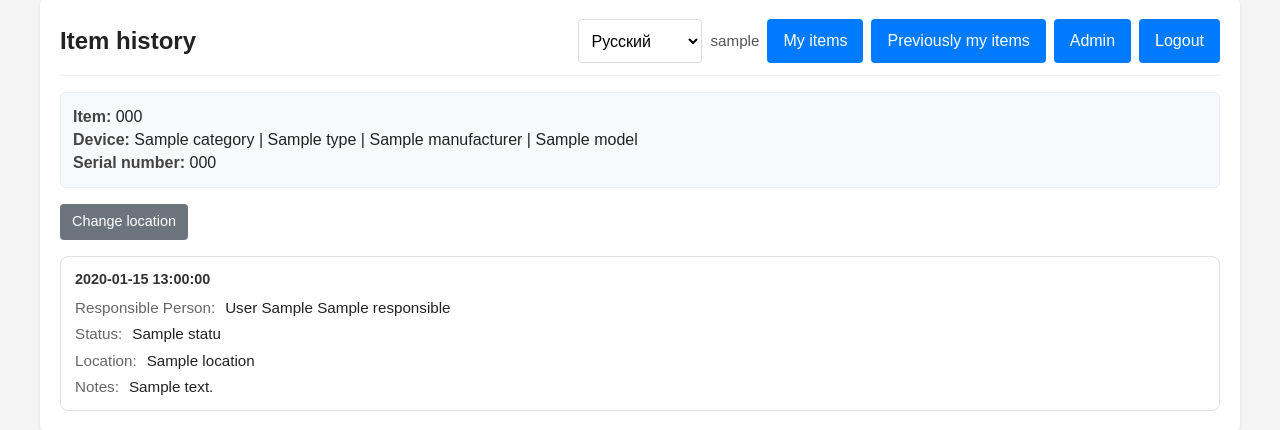
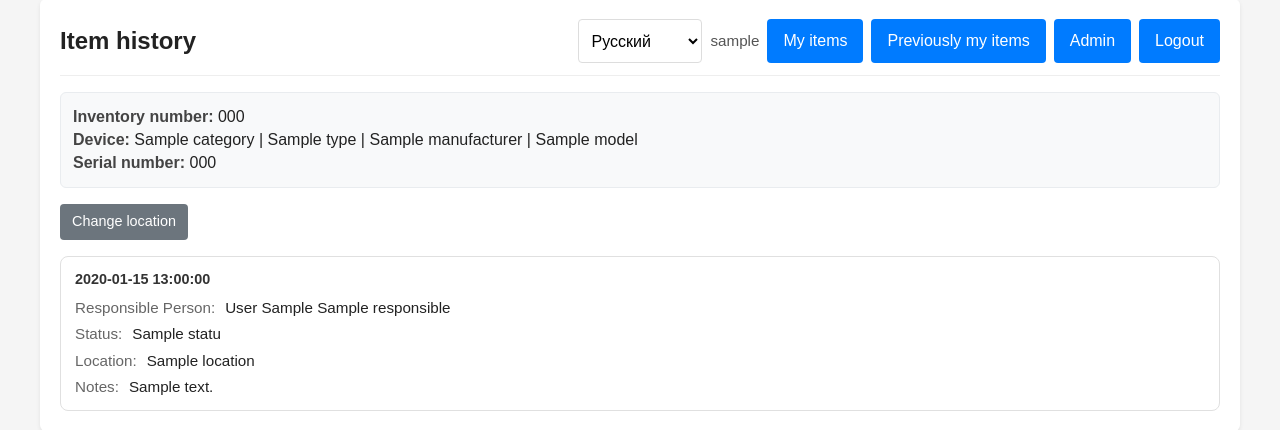
Before and after one commit to disafronov/sloths-inventory, a Django app: page /items/1/ in a window 1280 px wide. Shown: the part 21-451 px from the top of the page. Run offline with Django 5.2, Linux system fonts and the light colour scheme; a user stored in the database is signed in; tables that the repository leaves empty hold one stand-in row (values such as "Sample post"); parts of the project's set-up code (start-up, migrations or seed data) failed here and were passed over.

Commit message:
fix: update item history template for clarity
- Changed the label from "Item" to "Inventory number" in the item history template to improve clarity and user understanding.

Signed-off-by: Dmitrii Safronov <zimniy@cyberbrain.cc>

```diff
--- a/src/inventory/templates/inventory/item_history.html
+++ b/src/inventory/templates/inventory/item_history.html
@@ -7,7 +7,7 @@
 
 {% block content %}
 <div class="item-meta">
-    <strong>{% trans "Item" %}:</strong> {{ item.inventory_number }}<br>
+    <strong>{% trans "Inventory number" %}:</strong> {{ item.inventory_number }}<br>
     <strong>{% trans "Device" %}:</strong> {{ item.device }}<br>
     <strong>{% trans "Serial number" %}:</strong> {{ item.serial_number|default:"-" }}
 </div>
```
